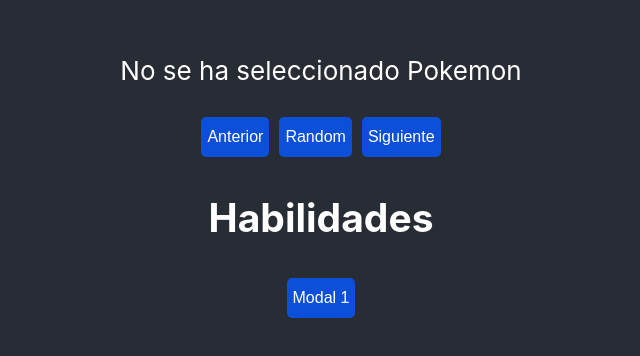
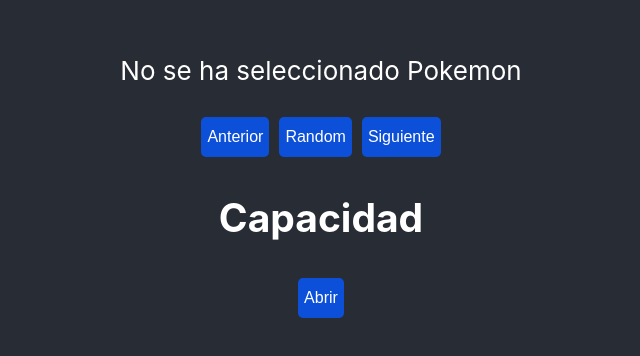
Before and after one commit to AEAL117/reacktpokedex, a React (Create React App) app: page / in a window 1280 px wide. Shown: the part 384-740 px from the top of the page, without its empty margins (319-959 px from the left). Built offline with nearby package versions, Linux system fonts and the light colour scheme.

Commit message:
Modal muestra info de capacidades del Pokemon seleccionado

```diff
--- a/src/App.js
+++ b/src/App.js
@@ -6,7 +6,8 @@
   const [counter,setCounter]=useState(0);
   const [pokemon,setPokemon]=useState({});
   useEffect(()=> {
-
+    console.log({pokemon});
+    console.log(counter);
 
 
   },[pokemon,counter]);
--- a/src/components/Modals.js
+++ b/src/components/Modals.js
@@ -7,12 +7,12 @@
 
     return(
         <div>
-            <h2>Habilidades</h2>
-         <button className="button" onClick={openModal1}>Modal 1</button>
+            <h2>Capacidad</h2>
+         <button className="button" onClick={openModal1}>Abrir</button>
          <Modal isOpen={isOpenModal1} closeModal={closeModal1}>
              <h3>{poke.name}</h3>
-             <p>Hola este es el contenido de mi modal 1</p>
-             <img src="https://placeimg.com/400/400/animals" alt="Animals"/>
+             <h4>{poke?.abilities?.map(a => <div>{a.ability.name}</div>)}</h4>
+             <img src={poke?.sprites?.front_default} className="poke-image"/>
          </Modal>
         </div>
     );
```
